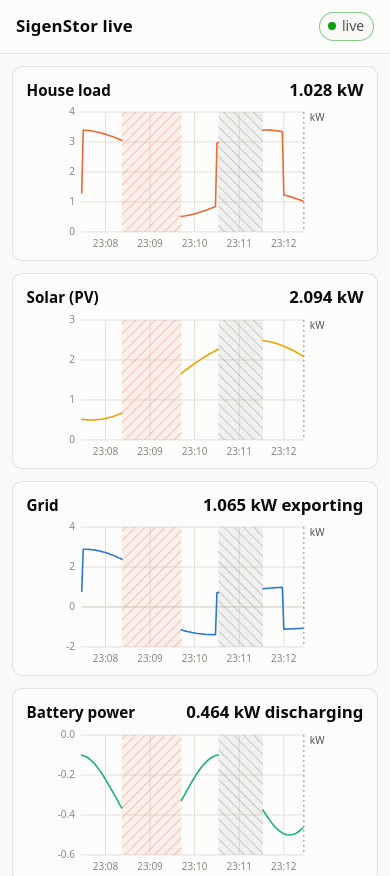
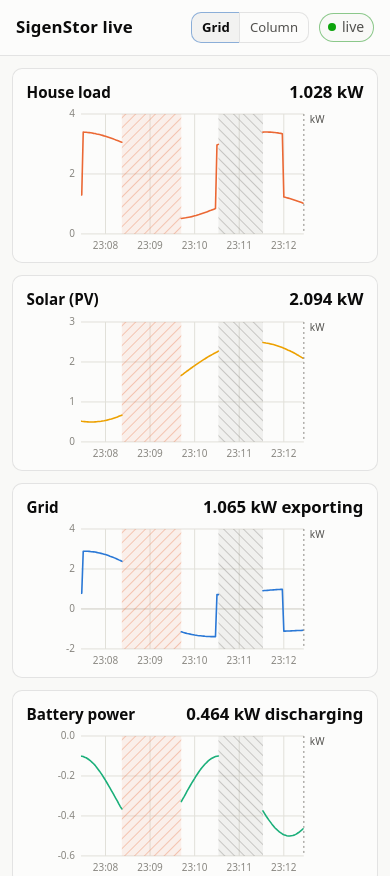
Before and after one commit to zachmueller/sigen-modbus-logger, a plain HTML site: page web/dev/live.html in a window 390 px wide. Shown: the top 876 px of the page. Drawn offline with Linux system fonts and the light colour scheme.

Commit message:
feat(live): a Grid/Column toggle, and every chart drawn at its own true size
Grid stays the default -- all seven at a glance -- and a toggle in the header switches to
one chart per row, each nearly the full width of the window and as tall as the smaller of
the room left on screen and its own width: one screen per chart on a desktop, square on a
phone held upright. The choice is remembered; ?layout=column or ?layout=grid asks for one
in a link. A taller chart gets proportionally more y gridlines rather than four stretched
over it.

It also fixes the shrunken first charts in the grid. A chart takes its width from its card
when built, and the cards were added one at a time: alone, the first card had the whole row
(~1900 px), so its chart was built that wide and then squeezed into a third of it, text and
all; the second, at half width. Every card is now placed before any chart is built, and a
ResizeObserver rebuilds a chart whose card has changed width -- which also covers the
toggle, a rotation and a window resize. Measured headlessly at 1600x1000 and 390x844: all
seven charts at scale 1.00 in both layouts.

Co-Authored-By: Claude Opus 5.5 <noreply@anthropic.com>

```diff
--- a/web/dev/live.html
+++ b/web/dev/live.html
@@ -29,7 +29,13 @@
     <h1>SigenStor live</h1>
     <p class="sub">The last five minutes, as the logger reads it. <a href="/">About</a></p>
   </div>
-  <span class="pill" id="status"><span class="dot"></span><span id="status-text">starting</span></span>
+  <div class="topbar-right">
+    <div class="presets" id="layout" role="group" aria-label="Layout">
+      <button type="button" data-layout="grid" aria-pressed="true" title="Every chart at a glance">Grid</button>
+      <button type="button" data-layout="column" aria-pressed="false" title="One chart per row, as large as the window allows">Column</button>
+    </div>
+    <span class="pill" id="status"><span class="dot"></span><span id="status-text">starting</span></span>
+  </div>
 </header>
 <main>
   <div id="notice" class="notice" hidden></div>
--- a/web/devices.js
+++ b/web/devices.js
@@ -432,7 +432,11 @@
     }
   });
   window.addEventListener('online', flush);
-  window.addEventListener('resize', () => { if (chart) { chart.build(); drawn = -1; } });
+  // Rebuilt when its card changes width (rotation, a resize), as the live page does.
+  if (window.ResizeObserver) {
+    new ResizeObserver(() => { if (chart && chart.stale()) { chart.resize(); draw(); } })
+      .observe($('load-chart'));
+  }
   setInterval(flush, 5000);
 
   (async function boot() {
--- a/web/live.css
+++ b/web/live.css
@@ -11,6 +11,15 @@
   gap: 12px;
   margin-top: 12px;
 }
+
+.topbar-right { display: flex; align-items: center; gap: 10px; }
+
+/* Column layout: one chart per row, nearly the full width of the window -- so the grid's
+   max-width does not apply -- and live.js sets each chart's height. */
+.live-page[data-layout="column"] main { max-width: none; }
+.live-grid.column { grid-template-columns: 1fr; }
+.live-grid.column .chart-svg .tick { font-size: 12px; }
+.live-grid.column .now-val { font-size: 1.25rem; }
 
 .live-card .card-head { display: flex; justify-content: space-between; align-items: baseline; gap: 8px; }
 .live-card h2 { margin: 0; }
--- a/web/live.js
+++ b/web/live.js
@@ -34,6 +34,11 @@
     window.matchMedia('(prefers-reduced-motion: reduce)').matches;
   let charts = [];
   let tz = [];
+  // 'grid' (the default: every chart at a glance) or 'column' (one per row, each as large as
+  // the window allows). ?layout= overrides, so a link can ask for either; the choice is kept.
+  const LAYOUT_KEY = 'sigen.live.layout';
+  let layout = (new URLSearchParams(location.search).get('layout')
+                || localStorage.getItem(LAYOUT_KEY) || 'grid') === 'column' ? 'column' : 'grid';
   let lastDraw = 0;
   let drawnVersion = -1;
 
@@ -71,10 +76,28 @@
     }
   }
 
+  /**
+   * How tall a chart should be. In the grid, a tile. In a column, as large as the window allows:
+   * the smaller of "the viewport, less the sticky header and the card's own heading" and the
+   * chart's width -- so on a wide screen each chart is one screen tall, and on a phone held
+   * upright it is square rather than a strip.
+   */
+  function heightFor(c) {
+    if (layout !== 'column') return 150;
+    const top = document.querySelector('.topbar');
+    const chrome = (c.card.offsetHeight - c.host.offsetHeight) + (top ? top.offsetHeight : 0) + 28;
+    const width = c.host.clientWidth || window.innerWidth;
+    return Math.max(180, Math.min(window.innerHeight - chrome, width));
+  }
+
   function build(series) {
     const root = $('charts');
     C.clear(root);
-    charts = series.map((spec) => {
+    // Every card first, and only then the charts. A chart takes its width from its host when
+    // it is built, and while the grid held only the first card, auto-fit gave that card the
+    // whole row: the first chart was built ~1900 px wide and then squeezed into a third of
+    // that, with its text shrunk to match. The second was built at half width.
+    const made = series.map((spec) => {
       const value = C.el('span', { class: 'now-val', text: '—' });
       const host = C.el('div', { class: 'chart' });
       const card = C.el('article', { class: 'card live-card', 'data-key': spec.key }, [
@@ -82,11 +105,50 @@
         host,
       ]);
       root.appendChild(card);
-      const chart = new Live.LiveChart(host, Object.assign({ windowS: WINDOW_S }, spec));
-      return { spec, chart, value, host };
+      return { spec, value, host, card };
     });
+    charts = made.map((c) => Object.assign(c, {
+      chart: new Live.LiveChart(c.host, Object.assign({ windowS: WINDOW_S }, c.spec,
+                                                      { height: heightFor(c) })),
+    }));
+    for (const c of charts) observer.observe(c.host);
     document.body.dataset.charts = String(charts.length);
   }
+
+  // Any chart whose host changed width, or whose height the layout now wants different, is
+  // rebuilt -- one pass per frame however many resize events arrive.
+  let relayoutQueued = false;
+  function relayout() {
+    if (relayoutQueued) return;
+    relayoutQueued = true;
+    requestAnimationFrame(() => {
+      relayoutQueued = false;
+      let changed = false;
+      for (const c of charts) {
+        const h = heightFor(c);
+        if (c.chart.stale() || h !== c.chart.height) { c.chart.resize(h); changed = true; }
+      }
+      if (changed) redraw();
+    });
+  }
+  const observer = window.ResizeObserver ? new ResizeObserver(relayout) : { observe() {} };
+
+  function setLayout(mode) {
+    layout = mode === 'column' ? 'column' : 'grid';
+    localStorage.setItem(LAYOUT_KEY, layout);
+    document.body.dataset.layout = layout;
+    $('charts').classList.toggle('column', layout === 'column');
+    for (const b of document.querySelectorAll('#layout button')) {
+      b.setAttribute('aria-pressed', String(b.dataset.layout === layout));
+    }
+    // Now, not on the next frame: the column changes every card's width at once.
+    for (const c of charts) c.chart.resize(heightFor(c));
+    if (charts.length) redraw();
+  }
+  for (const b of document.querySelectorAll('#layout button')) {
+    b.addEventListener('click', () => setLayout(b.dataset.layout));
+  }
+  setLayout(layout);
 
   function redraw() {
     const now = clock.now();
@@ -174,10 +236,8 @@
     },
   });
 
-  window.addEventListener('resize', () => {
-    for (const c of charts) { c.chart.build(); }
-    redraw();
-  });
+  // A window resize changes the column's heights even where no card's width moved.
+  window.addEventListener('resize', relayout);
 
   document.addEventListener('visibilitychange', () => {
     if (document.hidden) {
--- a/web/livechart.js
+++ b/web/livechart.js
@@ -416,6 +416,9 @@ const Live = (function () {
       this.width = Math.max(320, this.host.clientWidth || 640);
       this.pw = this.width - M.l - M.r;
       this.ph = this.height - M.t - M.b;
+      // About one y gridline per 45 px, so a chart drawn a screen tall gets a finer scale
+      // than a 150 px tile rather than four lines stretched across it.
+      this.yTicks = Math.max(3, Math.min(10, Math.round(this.ph / 45)));
       this.pxPerMs = this.pw / this.windowMs;
       C.clear(this.host);
       const id = 'lc-' + this.spec.key + '-' + Math.random().toString(36).slice(2, 8);
@@ -450,7 +453,7 @@ const Live = (function () {
     yDomain(values) {
       const s = this.spec;
       if (s.domain) {
-        const t = C.niceTicks(s.domain[0], s.domain[1], 4);
+        const t = C.niceTicks(s.domain[0], s.domain[1], this.yTicks || 4);
         return [s.domain[0], s.domain[1], t.length > 1 ? t[1] - t[0] : s.domain[1] - s.domain[0]];
       }
       let lo = Math.min(...values), hi = Math.max(...values);
@@ -471,7 +474,7 @@ const Live = (function () {
         const tooLoose = (hi - lo) < 0.5 * (this.hi - this.lo);
         if (fits && !tooLoose) return [this.lo, this.hi, this.step];
       }
-      const ticks = C.niceTicks(lo, hi, 4);
+      const ticks = C.niceTicks(lo, hi, this.yTicks || 4);
       const step = ticks.length > 1 ? ticks[1] - ticks[0] : (hi - lo);
       return [Math.min(lo, Math.floor(lo / step) * step),
               Math.max(hi, Math.ceil(hi / step) * step), step];
@@ -580,6 +583,15 @@ const Live = (function () {
     }
 
     setEvents(list) { this.events = list || []; }
+
+    /** Rebuild at a new height (or the same one, at the host's current width). */
+    resize(height) {
+      if (height) this.height = Math.round(height);
+      this.build();
+    }
+
+    /** True if the host is no longer the width this chart was built for. */
+    stale() { return Math.abs(Math.max(320, this.host.clientWidth || 640) - this.width) > 2; }
   }
 
   // --------------------------------------------------------------- formatting
```
Also changed, not shown: web/live.html (+7 -1 lines), 1 other file.
